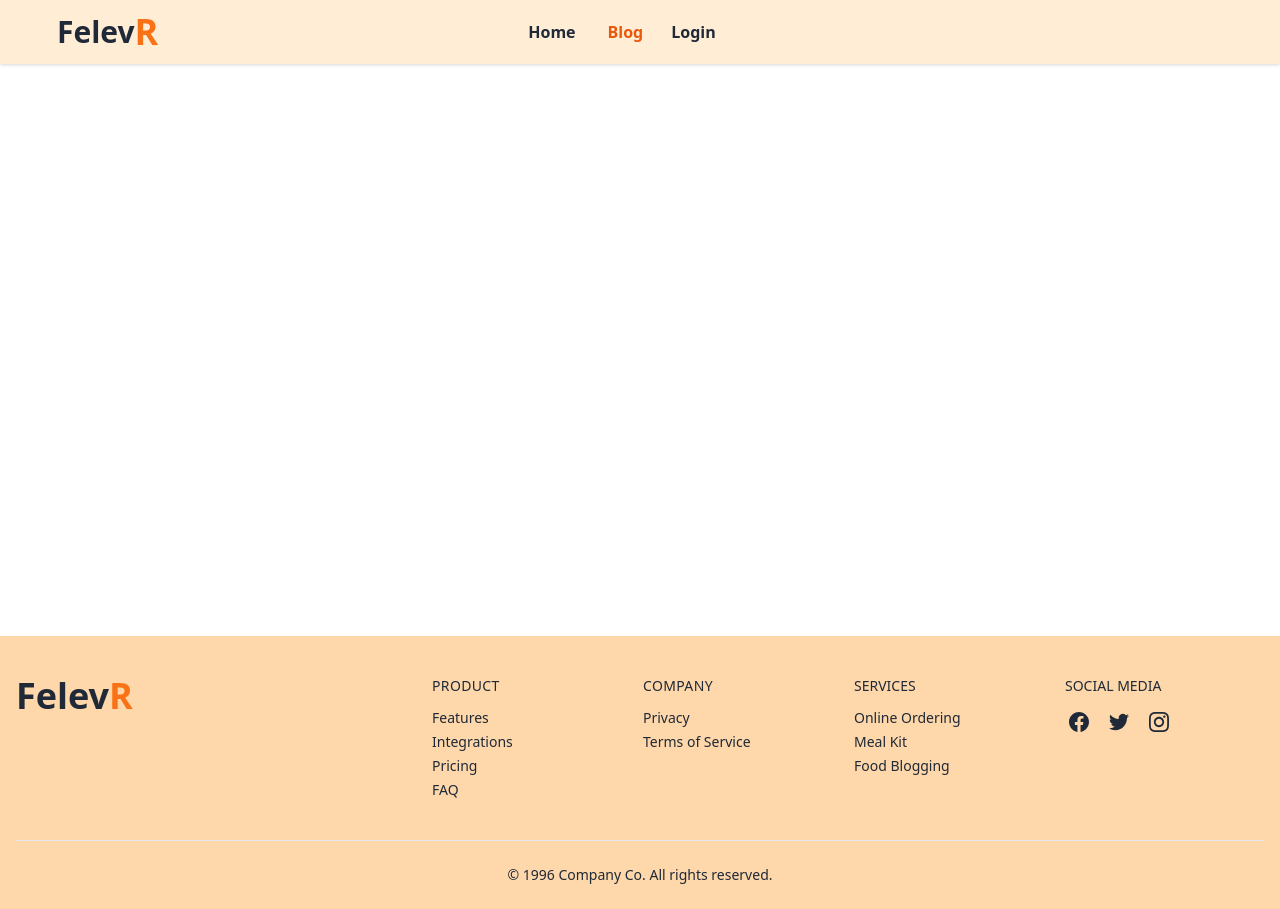
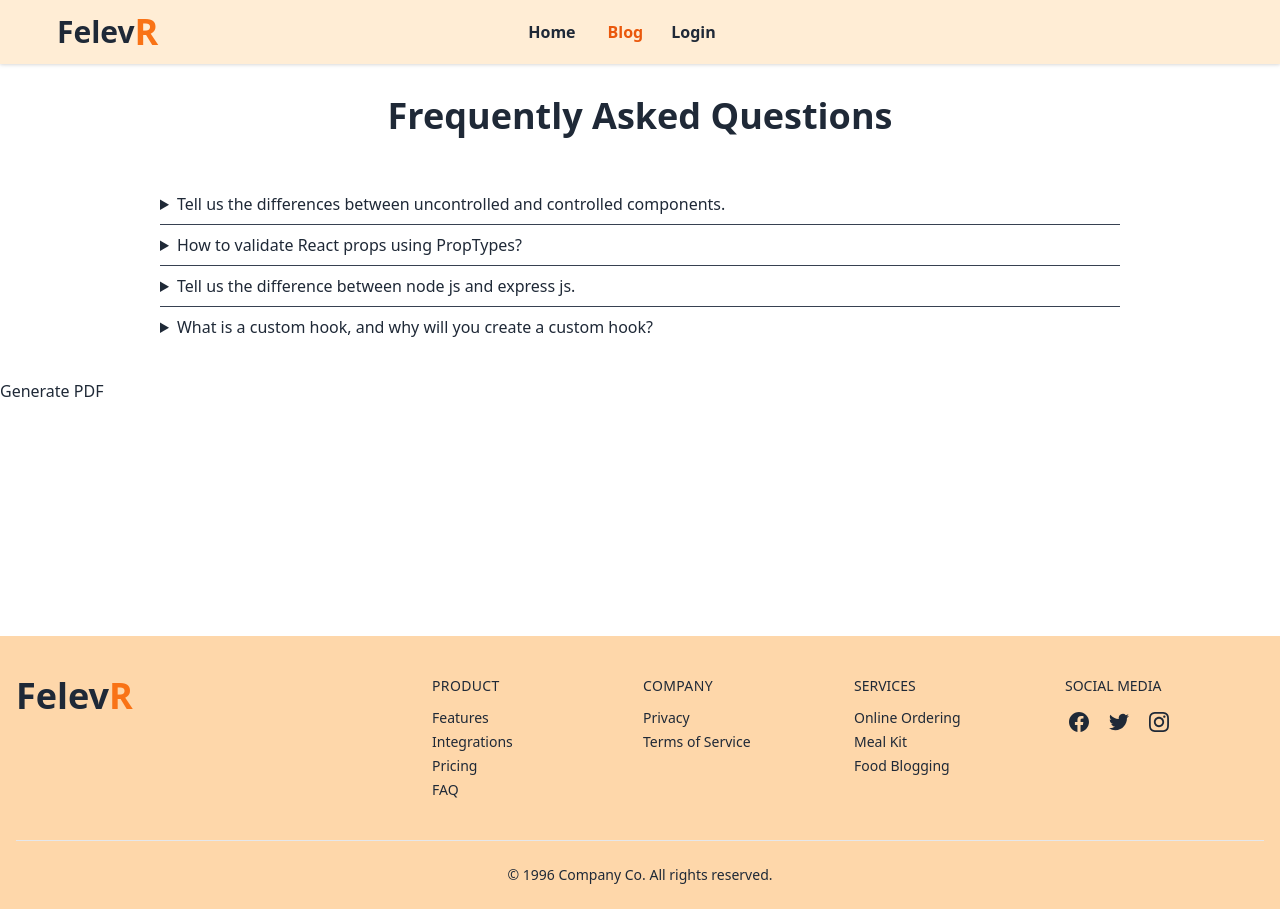
Before and after one commit to Deadless-Programmer/FelevR, a React (Vite) app: page /blog in a window 1280 px wide. Built offline with nearby package versions, Linux system fonts and the light colour scheme; no server answers.

Commit message:
pdf page done

```diff
--- a/package.json
+++ b/package.json
@@ -12,6 +12,7 @@
   "dependencies": {
     "daisyui": "^2.51.6",
     "firebase": "^9.21.0",
+    "html2pdf.js": "^0.10.1",
     "localforage": "^1.10.0",
     "lottie-react": "^2.4.0",
     "match-sorter": "^6.3.1",
--- a/src/components/Blog/Blog.jsx
+++ b/src/components/Blog/Blog.jsx
@@ -1,17 +1,23 @@
 import React from "react";
 import ReactDOM from "react-dom";
 import Pdf from "react-to-pdf";
+import html2pdf from 'html2pdf.js';
 const ref = React.createRef();
 
 const Blog = () => {
+
+  const generatePDF = () => {
+    const element = document.getElementById('pdf-element'); // replace with your own ID
+    html2pdf()
+      .from(element)
+      .save('my-document.pdf');
+  };
+
 	return (
-		<div className="" >
-      {/* <Pdf targetRef={ref} filename="code-example.pdf">
-        {({ toPdf }) => <button onClick={toPdf}>Generate Pdf</button>}
-      </Pdf>
-      <div ref={ref}>
-        <div>
-        <section className="dark:bg-gray-800 dark:text-gray-100">
+    <div>
+
+      <div id="pdf-element">
+      <section className="dark:bg-gray-800 dark:text-gray-100">
         <div className="container flex flex-col justify-center p-4 mx-auto md:p-8">
           <h2 className="mb-12 text-4xl font-bold leading-none text-center sm:text-4xl">
             Frequently Asked Questions
@@ -109,11 +115,11 @@ const Blog = () => {
           </div>
         </div>
       </section>
-        </div>
-      </div> */}
+      </div>
+      <button onClick={generatePDF}>Generate PDF</button>
     </div>
   );
 }
-const rootElement = document.getElementById("root");
-ReactDOM.render(<Blog />, rootElement);
+// const rootElement = document.getElementById("root");
+// ReactDOM.render(<Blog />, rootElement);
 export default Blog;
```
Also changed, not shown: 1 other file (tests, documents, lock files or other folders).
